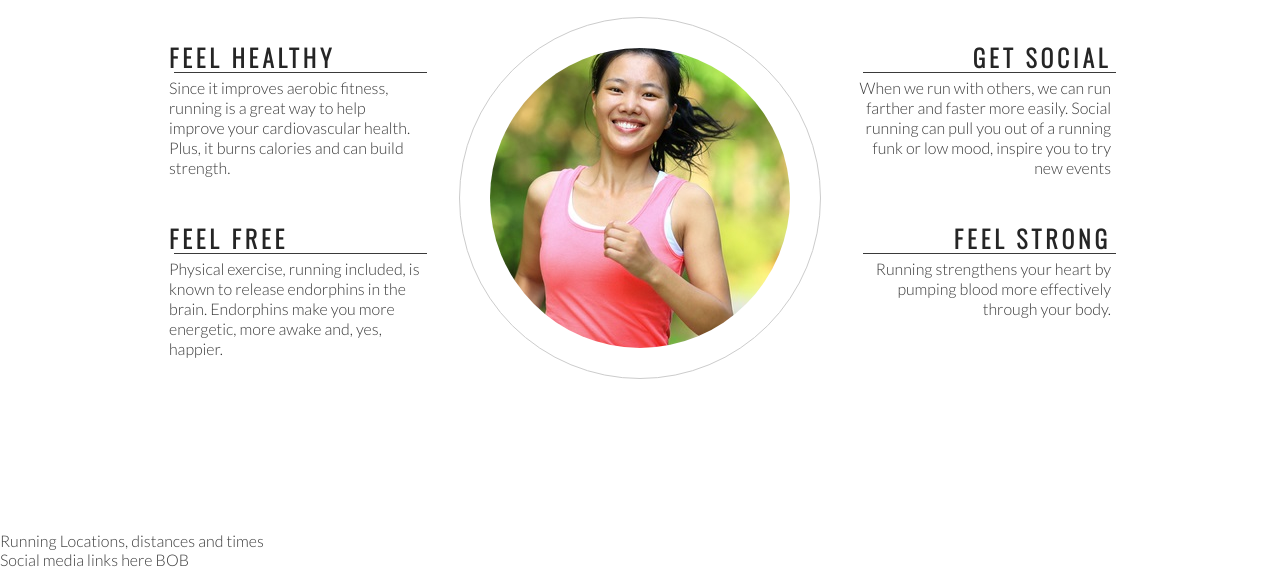
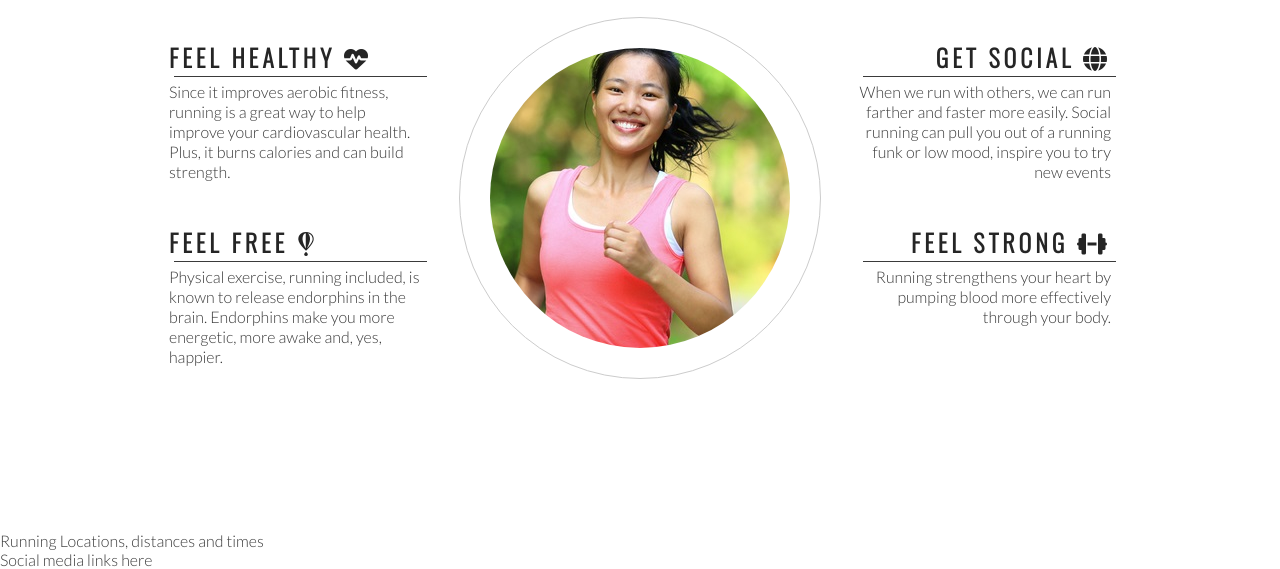
Before and after one commit to Robrowno/love-running, a plain HTML site: page index.html in a window 1280 px wide. Shown: the part 764-1333 px from the top of the page. Drawn offline with nearby package versions, Linux system fonts and the light colour scheme.

Commit message:
Add font awesome icons to club ethos section

```diff
--- a/index.html
+++ b/index.html
@@ -41,14 +41,14 @@
 
     <div id="left-about">
         <div class="left-about-heading">
-          <h2> Feel Healthy</h2>
+          <h2> Feel Healthy <i class="fas fa-heartbeat"></i></h2>
           <hr>
             <p>Since it improves aerobic fitness, running is a great way to help improve your cardiovascular health. Plus, it burns calories and can build strength.</p>
 
         </div>
       <div>
           <div class="left-about-heading">
-           <h2> Feel Free</h2>
+           <h2> Feel Free <i class="fab fa-fly"></i></h2>
            <hr>
              <p>Physical exercise, running included, is known to release endorphins in the brain. Endorphins make you more energetic, more awake and, yes, happier.</p>
 
@@ -59,12 +59,12 @@
 
     <div id="right-about">
       <div class="right-about-heading">
-          <h2>Get Social</h2>
+          <h2>Get Social <i class="fas fa-globe"></i></h2>
           <hr>
             <p>When we run with others, we can run farther and faster more easily. Social running can pull you out of a running funk or low mood, inspire you to try new events</p>
       </div>
       <div class="right-about-heading">
-        <h2>Feel Strong</h2>
+        <h2>Feel Strong <i class="fas fa-dumbbell"></i></h2>
         <hr>
           <p>Running strengthens your heart by pumping blood more effectively through your body.</p>
       </div>
@@ -84,7 +84,10 @@
         Running Locations, distances and times
     </section>
     <footer>
-        Social media links here BOB
+        Social media links here
     </footer>
+
+    <!--Font Awesome script-->
+    <script src="https://kit.fontawesome.com/975999bef1.js" crossorigin="anonymous"></script>
 </body>
 </html>
```
